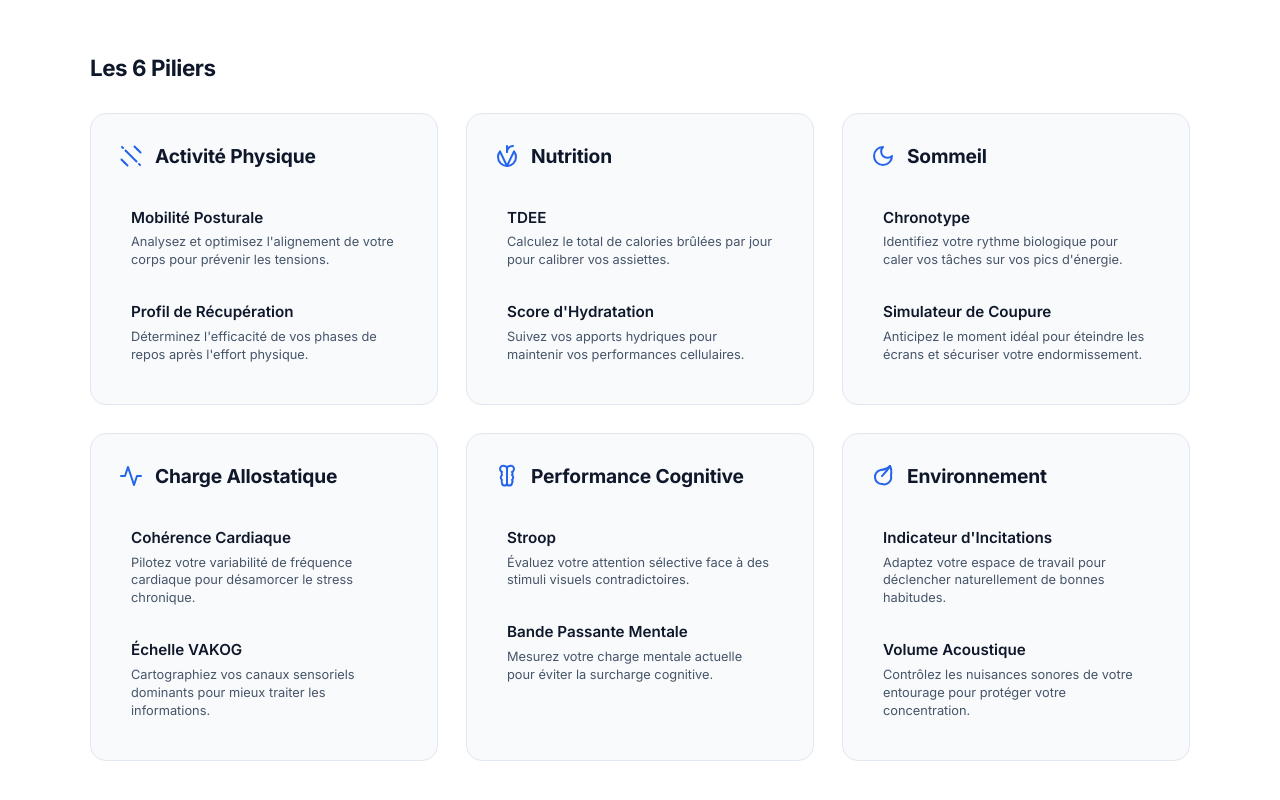
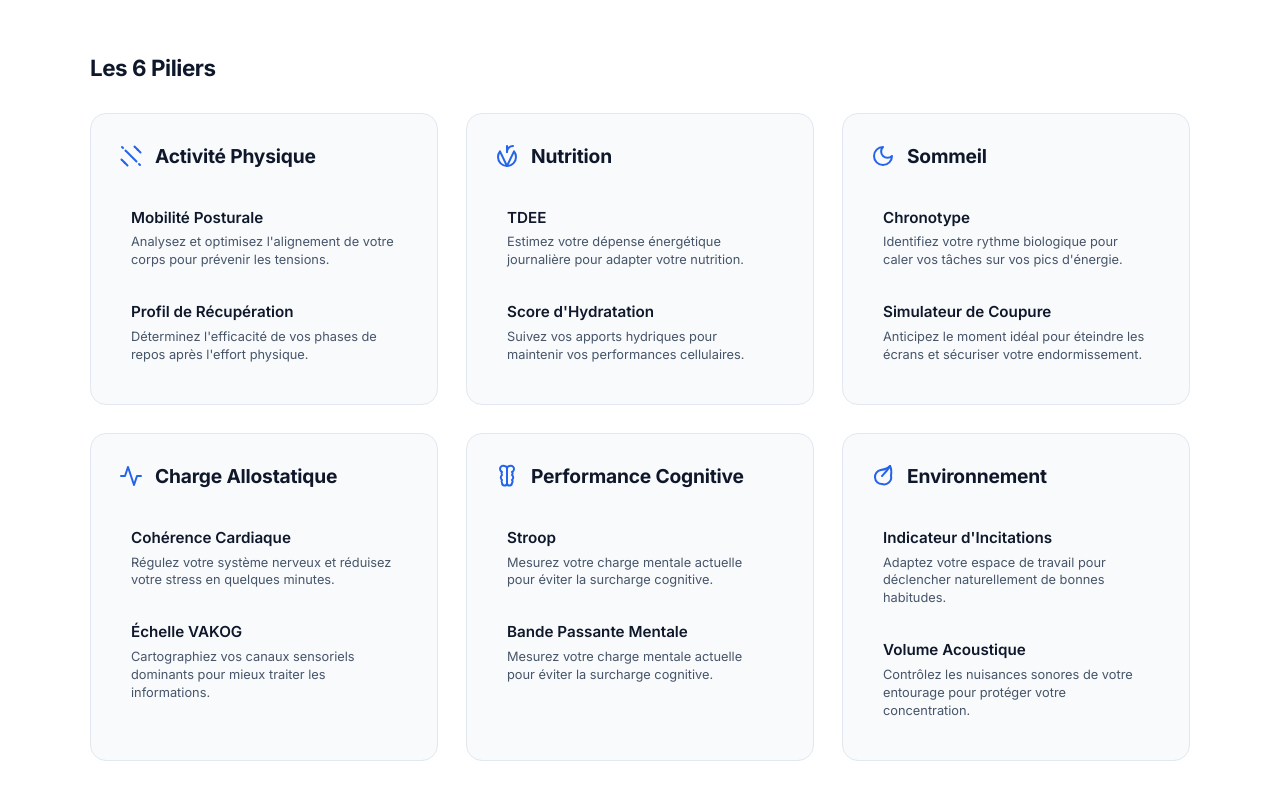
Before and after one commit to Lucas-DaSc/Executive_website, a plain HTML site: page toolbox/index.html in a window 1280 px wide. Shown: the part 586-1386 px from the top of the page. Drawn offline with Linux system fonts and the light colour scheme.

Commit message:
Fix text

```diff
--- a/toolbox/index.html
+++ b/toolbox/index.html
@@ -244,7 +244,7 @@
                 <img src="../assets/images/Logo.png" alt="Logo" class="site-logo">
             </div>
             <h1>Toolbox Health & Performance</h1>
-            <p>Votre boite à outils complète pour optimiser votre santé et votre performance à tout moment.</p>
+            <p>Votre boîte à outils complète pour optimiser votre santé et votre performance à tout moment.</p>
         </header>
 
         <section class="toolbox-section">
@@ -324,8 +324,8 @@
                         <li class="pillar-tool-item">
                             <a href="tdee">
                                 <strong>TDEE</strong>
-                                <span class="tool-desc">Calculez le total de calories brûlées par jour pour calibrer vos
-                                    assiettes.</span>
+                                <span class="tool-desc">Estimez votre dépense énergétique journalière pour adapter votre
+                                    nutrition.</span>
                             </a>
                         </li>
                         <li class="pillar-tool-item">
@@ -376,8 +376,8 @@
                         <li class="pillar-tool-item">
                             <a href="coherence">
                                 <strong>Cohérence Cardiaque</strong>
-                                <span class="tool-desc">Pilotez votre variabilité de fréquence cardiaque pour désamorcer
-                                    le stress chronique.</span>
+                                <span class="tool-desc">Régulez votre système nerveux et réduisez votre stress en
+                                    quelques minutes.</span>
                             </a>
                         </li>
                         <li class="pillar-tool-item">
@@ -405,8 +405,8 @@
                         <li class="pillar-tool-item">
                             <a href="stroop">
                                 <strong>Stroop</strong>
-                                <span class="tool-desc">Évaluez votre attention sélective face à des stimuli visuels
-                                    contradictoires.</span>
+                                <span class="tool-desc">Mesurez votre charge mentale actuelle pour éviter la surcharge
+                                    cognitive.</span>
                             </a>
                         </li>
                         <li class="pillar-tool-item">
```
